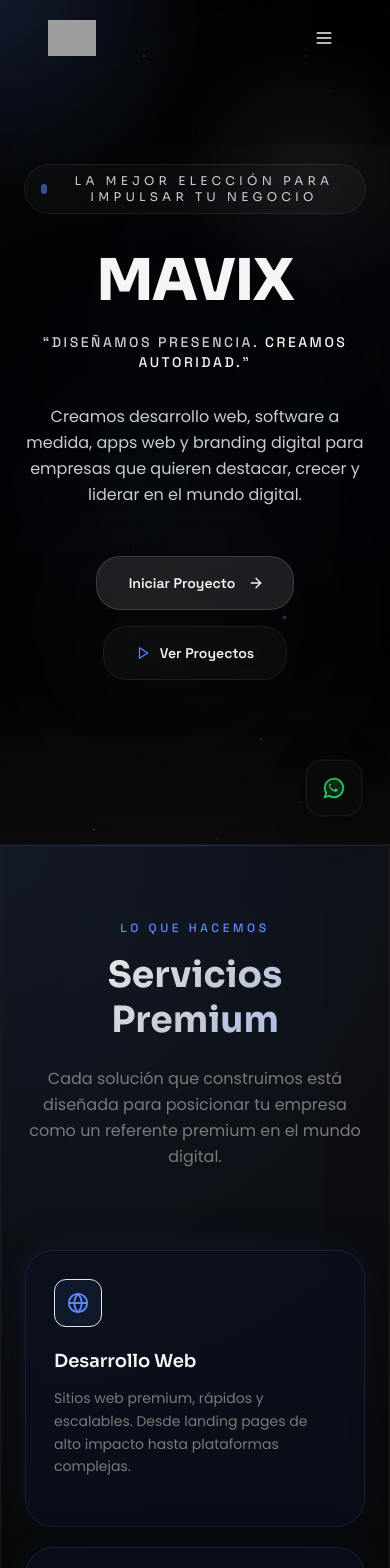
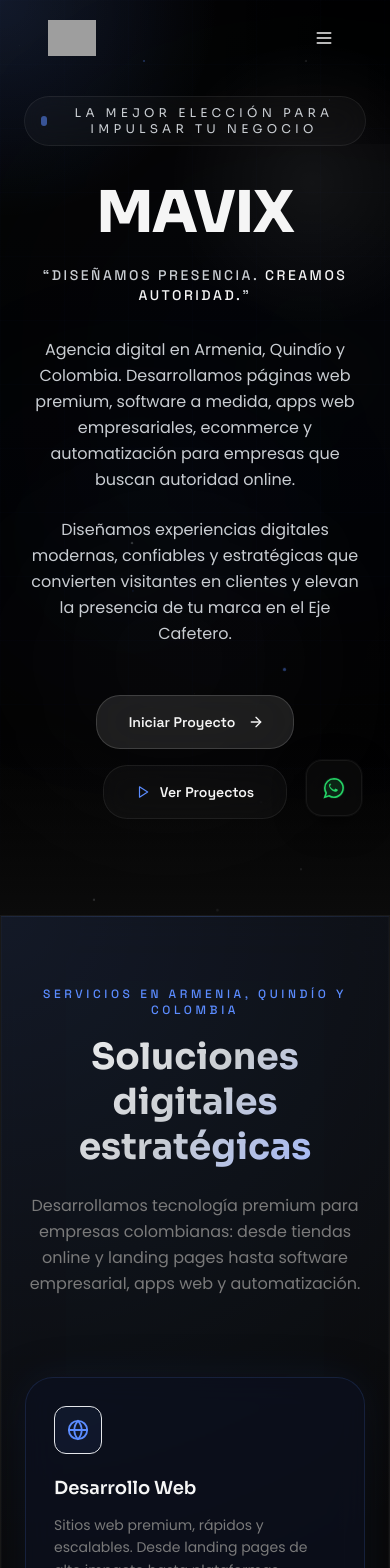
Before and after one commit to ingsteven1308-code/Mavix, a React (Vite) app: page / in a window 390 px wide. Shown: the top 1568 px of the page. Built offline with nearby package versions, Linux system fonts and the light colour scheme; grey boxes are pictures that could not be loaded.

Commit message:
Aplicando SEO básico

```diff
--- a/index.html
+++ b/index.html
@@ -2,13 +2,105 @@
 <html lang="es">
   <head>
     <meta charset="UTF-8" />
+    <meta http-equiv="Content-Language" content="es-CO" />
+    <meta name="language" content="es-CO" />
+    <meta name="author" content="MAVIX" />
+    <meta name="publisher" content="MAVIX" />
+    <meta name="robots" content="index, follow" />
+    <meta name="viewport" content="width=device-width, initial-scale=1.0, viewport-fit=cover" />
+    <meta name="theme-color" content="#0A0A0A" />
+    <meta name="description" content="MAVIX es la agencia digital premium en Armenia, Quindío y Colombia. Desarrollamos páginas web, software a medida, apps web, ecommerce y branding digital para empresas que buscan autoridad online." />
+    <meta name="keywords" content="diseño páginas web Armenia, desarrollo web Colombia, software a medida Armenia, apps web empresariales, ecommerce Colombia, automatización de negocios, agencia digital Armenia Quindío" />
+    <title>MAVIX | Agencia digital premium en Armenia, Quindío y Colombia</title>
+    <link rel="canonical" href="https://www.mavixtech.co/" />
     <link rel="icon" type="image/png" href="/logo.png" />
-    <meta name="viewport" content="width=device-width, initial-scale=1.0" />
-    <title>MAVIX — Diseñamos presencia. Creamos autoridad.</title>
-    <meta name="description" content="Creamos páginas web, software y soluciones digitales premium para empresas que quieren dominar el mundo digital." />
-    <meta property="og:title" content="MAVIX — Diseñamos presencia. Creamos autoridad." />
-    <meta property="og:description" content="Agencia digital premium. Desarrollo web, software a medida e IA para negocios." />
+    <meta property="og:title" content="MAVIX | Agencia digital premium en Armenia, Quindío y Colombia" />
+    <meta property="og:description" content="Agencia tecnológica en Armenia. Desarrollo web, software a medida, ecommerce, apps web y automatización empresarial para empresas en el Eje Cafetero y Colombia." />
     <meta property="og:type" content="website" />
+    <meta property="og:url" content="https://www.mavixtech.co/" />
+    <meta property="og:site_name" content="MAVIX" />
+    <meta property="og:image" content="https://www.mavixtech.co/logo.png" />
+    <meta property="og:locale" content="es_CO" />
+    <meta name="twitter:card" content="summary_large_image" />
+    <meta name="twitter:title" content="MAVIX | Agencia digital premium en Armenia, Quindío y Colombia" />
+    <meta name="twitter:description" content="Agencia tecnológica en Armenia. Desarrollo web, software a medida, ecommerce, apps web y automatización empresarial para empresas en el Eje Cafetero y Colombia." />
+    <meta name="twitter:image" content="https://www.mavixtech.co/logo.png" />
+    <script type="application/ld+json">
+      {
+        "@context": "https://schema.org",
+        "@graph": [
+          {
+            "@type": "Organization",
+            "name": "MAVIX",
+            "url": "https://www.mavixtech.co",
+            "logo": "https://www.mavixtech.co/logo.png",
+            "sameAs": [
+              "https://www.linkedin.com/company/mavixdigital",
+              "https://www.instagram.com/mavixdigital",
+              "https://twitter.com/mavixdigital"
+            ],
+            "address": {
+              "@type": "PostalAddress",
+              "streetAddress": "Armenia, Quindío",
+              "addressLocality": "Armenia",
+              "addressRegion": "Quindío",
+              "addressCountry": "CO"
+            },
+            "contactPoint": [
+              {
+                "@type": "ContactPoint",
+                "contactType": "customer service",
+                "telephone": "+573136135417",
+                "email": "mavix@gmail.com",
+                "areaServed": ["Armenia", "Quindío", "Colombia"]
+              }
+            ]
+          },
+          {
+            "@type": "LocalBusiness",
+            "name": "MAVIX",
+            "image": "https://www.mavixtech.co/logo.png",
+            "telephone": "+573136135417",
+            "email": "mavix@gmail.com",
+            "address": {
+              "@type": "PostalAddress",
+              "streetAddress": "Armenia, Quindío",
+              "addressLocality": "Armenia",
+              "addressRegion": "Quindío",
+              "addressCountry": "CO"
+            },
+            "url": "https://www.mavixtech.co",
+            "priceRange": "$$",
+            "openingHours": "Mo-Fr 08:00-18:00",
+            "areaServed": ["Armenia", "Eje Cafetero", "Colombia"]
+          },
+          {
+            "@type": "WebSite",
+            "url": "https://www.mavixtech.co",
+            "name": "MAVIX",
+            "description": "Agencia digital en Armenia Quindío especializada en diseño web, software empresarial, ecommerce y automatización para empresas colombianas."
+          },
+          {
+            "@type": "ProfessionalService",
+            "name": "MAVIX",
+            "serviceType": [
+              "Desarrollo web",
+              "Software a medida",
+              "Apps web",
+              "Landing pages",
+              "Ecommerce",
+              "Automatización empresarial",
+              "Contenido digital"
+            ],
+            "provider": {
+              "@type": "Organization",
+              "name": "MAVIX",
+              "url": "https://www.mavixtech.co"
+            }
+          }
+        ]
+      }
+    </script>
     <link rel="preconnect" href="https://fonts.googleapis.com" />
     <link rel="preconnect" href="https://fonts.gstatic.com" crossorigin />
     <link
--- a/src/components/About.jsx
+++ b/src/components/About.jsx
@@ -36,17 +36,17 @@
               Sobre MAVIX
             </span>
             <h2 className="font-sora font-bold text-4xl md:text-5xl gradient-text mb-6 leading-tight">
-              Diseñamos presencia.{' '}
-              <span className="text-[#5B8CFF]"> Creamos autoridad</span>
+              Agencia tecnológica en Armenia{' '}
+              <span className="text-[#5B8CFF]">y el Eje Cafetero</span>
             </h2>
             <p className="font-poppins text-[#7A7A7A] text-base leading-relaxed mb-5">
-              MAVIX nace con una visión clara: ayudar a empresas y emprendedores a construir una presencia digital moderna, sólida y memorable.
+              MAVIX acompaña a empresas en Armenia, Quindío y Colombia con diseño web, software a medida y estrategia digital de alto nivel.
             </p>
             <p className="font-poppins text-[#7A7A7A] text-base leading-relaxed mb-8">
-              Desarrollamos páginas web, software a medida, apps web y branding digital combinando diseño premium, tecnología moderna y estrategia digital para crear experiencias que generan impacto, confianza y autoridad.
+              Creamos páginas web corporativas, sistemas empresariales, tiendas online y apps web que combinan estética premium, rendimiento CRO y mensajes claros para captar clientes.
             </p>
-<p className="font-poppins text-[#7A7A7A] text-base leading-relaxed mb-8">
-            Creamos soluciones pensadas para empresas que quieren evolucionar, destacar y crecer al siguiente nivel
+            <p className="font-poppins text-[#7A7A7A] text-base leading-relaxed mb-8">
+              Nuestra propuesta es tecnología estratégica: landing pages de impacto, automatización empresarial y contenido digital para marcas que buscan liderar en todo Colombia.
             </p>
             <motion.a
               href="#contacto"
--- a/src/components/Contact.jsx
+++ b/src/components/Contact.jsx
@@ -118,11 +118,11 @@
                 Agenda una reunión
               </span>
               <h2 className="font-sora font-bold text-4xl md:text-5xl text-white mb-4 leading-tight">
-                Hagamos algo{' '}
-                <span className="text-[#5B8CFF]">extraordinario.</span>
+                Hablemos de tu crecimiento digital{' '}
+                <span className="text-[#5B8CFF]">en Armenia y Colombia.</span>
               </h2>
               <p className="font-poppins text-[#D1D5DB] text-base leading-relaxed mb-8 max-w-xl">
-                Cuéntanos tu proyecto y te contactamos en menos de 24 horas para agendar una reunión estratégica sin costo.
+                Cuéntanos tu proyecto de desarrollo web, software empresarial, ecommerce o automatización y te acompañamos con una propuesta estratégica premium.
               </p>
 
               {/* Contact details */}
--- a/src/components/Hero.jsx
+++ b/src/components/Hero.jsx
@@ -153,9 +153,16 @@
 
           <motion.p
             variants={item}
+            className="max-w-2xl font-poppins text-[#C9CDD2] text-base md:text-lg leading-relaxed mb-6"
+          >
+            Agencia digital en Armenia, Quindío y Colombia. Desarrollamos páginas web premium, software a medida, apps web empresariales, ecommerce y automatización para empresas que buscan autoridad online.
+          </motion.p>
+
+          <motion.p
+            variants={item}
             className="max-w-2xl font-poppins text-[#C9CDD2] text-base md:text-lg leading-relaxed mb-12"
           >
-            Creamos desarrollo web, software a medida, apps web y branding digital para empresas que quieren destacar, crecer y liderar en el mundo digital.
+            Diseñamos experiencias digitales modernas, confiables y estratégicas que convierten visitantes en clientes y elevan la presencia de tu marca en el Eje Cafetero.
           </motion.p>
 
           <motion.div variants={item} className="flex flex-col sm:flex-row items-center gap-4">
--- a/src/components/Services.jsx
+++ b/src/components/Services.jsx
@@ -73,14 +73,13 @@
           className="text-center mb-20"
         >
           <span className="inline-block font-grotesk text-[#5B8CFF] text-xs tracking-[0.3em] uppercase font-medium mb-4">
-            Lo que hacemos
+            Servicios en Armenia, Quindío y Colombia
           </span>
           <h2 className="font-sora font-bold text-4xl md:text-5xl lg:text-6xl gradient-text mb-6 leading-tight">
-            Servicios Premium
+            Soluciones digitales estratégicas
           </h2>
           <p className="max-w-2xl mx-auto font-poppins text-[#7A7A7A] text-base md:text-lg leading-relaxed">
-            Cada solución que construimos está diseñada para posicionar tu empresa
-            como un referente premium en el mundo digital.
+            Desarrollamos tecnología premium para empresas colombianas: desde tiendas online y landing pages hasta software empresarial, apps web y automatización.
           </p>
         </motion.div>
 
@@ -108,12 +107,13 @@
   const isLast = index === 6
 
   return (
-    <motion.div
+    <motion.article
       variants={cardVariant}
       className={`group relative glass-accent rounded-[28px] p-7 border border-white/10 hover:border-[#5B8CFF]/30 transition-all duration-500 cursor-default overflow-hidden card-glow ${
         isLast ? 'md:col-span-2 lg:col-span-1' : ''
       }`}
       whileHover={{ y: -8 }}
+      aria-label={svc.title}
     >
       {/* Hover glow */}
       <motion.div
@@ -163,6 +163,6 @@
           </span>
         ))}
       </div>
-    </motion.div>
+    </motion.article>
   )
 }
```
Also changed, not shown: public/robots.txt (added), 1 other file (tests, documents, lock files or other folders).
